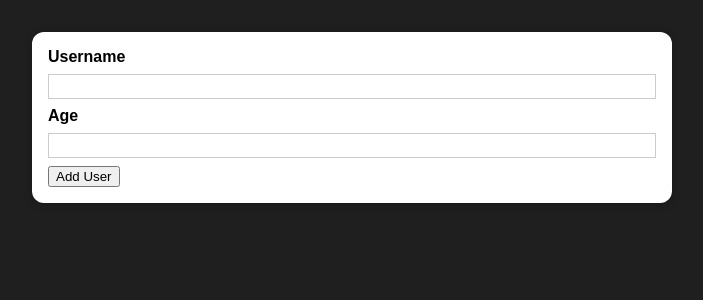
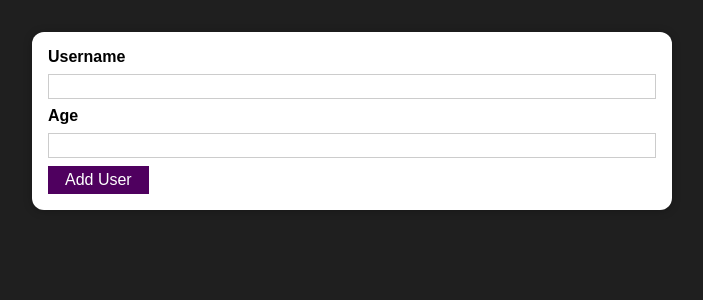
Before and after one commit to chinthakarukshan/user-manager, a React (Create React App) app: page / in a window 1280 px wide. Shown: the top 300 px of the page, without its empty margins (288-991 px from the left). Built offline with nearby package versions, Linux system fonts and the light colour scheme.

Commit message:
Initial implementation of button component

```diff
--- /dev/null
+++ b/src/components/UI/Button.js
@@ -0,0 +1,9 @@
+import React from 'react';
+
+import classes from './Button.module.css';
+
+const Button = props => {
+return (<button className={`${classes.button} ${props.className}`} type={props.type}>{props.label}</button>);
+}
+
+export default Button;
--- /dev/null
+++ b/src/components/UI/Button.module.css
@@ -0,0 +1,18 @@
+.button {
+    font: inherit;
+    border: 1px solid #4f005f;
+    background: #4f005f;
+    color: white;
+    padding: 0.25rem 1rem;
+    cursor: pointer;
+  }
+
+  .button:hover,
+  .button:active {
+    background: #741188;
+    border-color: #741188;
+  }
+
+  .button:focus {
+    outline: none;
+  }
--- a/src/components/Users/AddUser.js
+++ b/src/components/Users/AddUser.js
@@ -1,6 +1,7 @@
 import React from 'react';
 
 import Card from '../UI/Card';
+import Button from '../UI/Button';
 import classes from './AddUser.module.css';
 
 const AddUser = props => {
@@ -17,7 +18,7 @@
                 <input type='text' id='username'/>
                 <label htmlFor='age'>Age</label>
                 <input type='number' id='age'/>
-                <button type='submit'>Add User</button>
+                <Button type='submit' label='Add User'></Button>
             </form>
         </Card>
 
```
